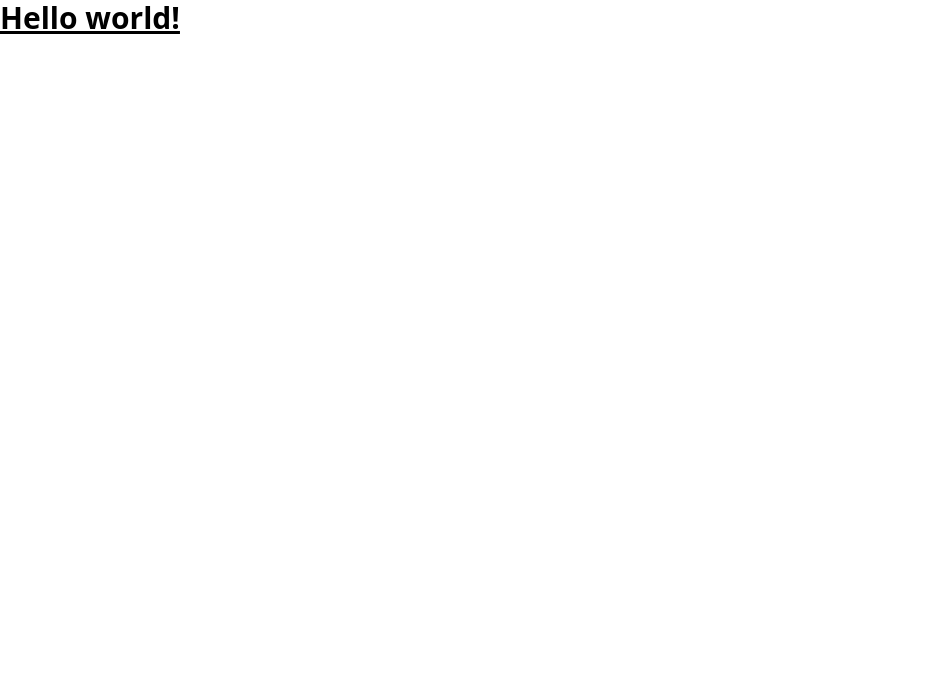
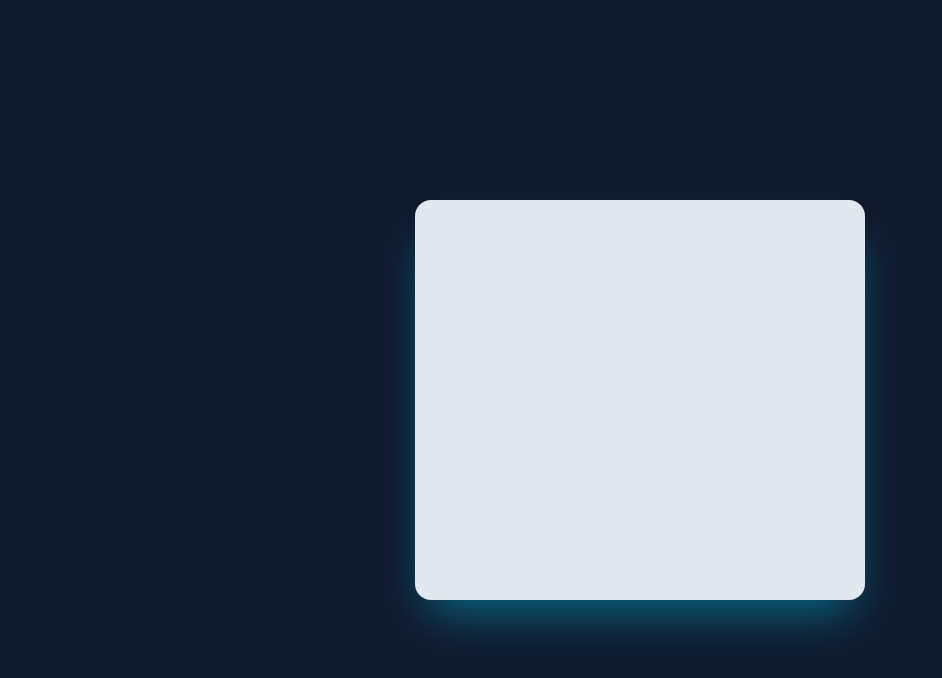
Before and after one commit to bhargablinx/exchange-currency, a React (Vite) app: page / in a window 1280 px wide. Shown: the top 678 px of the page, without its empty margins (0-942 px from the left). Built offline with nearby package versions, Linux system fonts and the light colour scheme.

Commit message:
Build card container

```diff
--- a/src/App.jsx
+++ b/src/App.jsx
@@ -1,8 +1,8 @@
 function App() {
     return (
-        <>
-            <h1 className="text-3xl font-bold underline"> Hello world! </h1>
-        </>
+        <div className="h-screen bg-slate-900 flex justify-center items-center">
+            <div className="bg-slate-200 w-[450px] h-[400px] rounded-2xl shadow-2xl shadow-cyan-500/50"></div>
+        </div>
     );
 }
 
```
